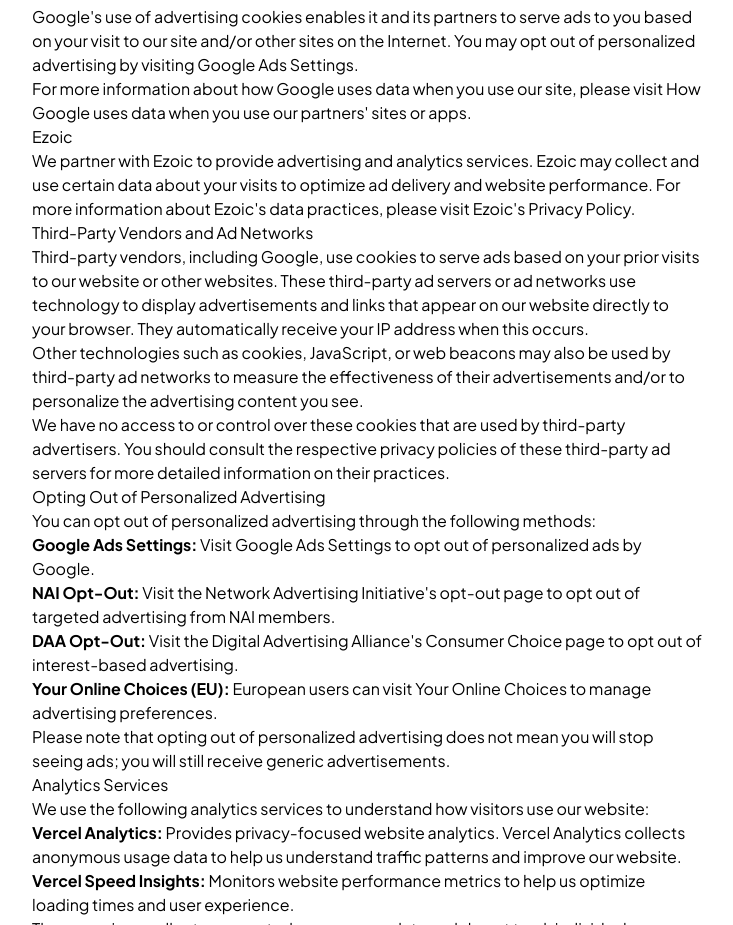
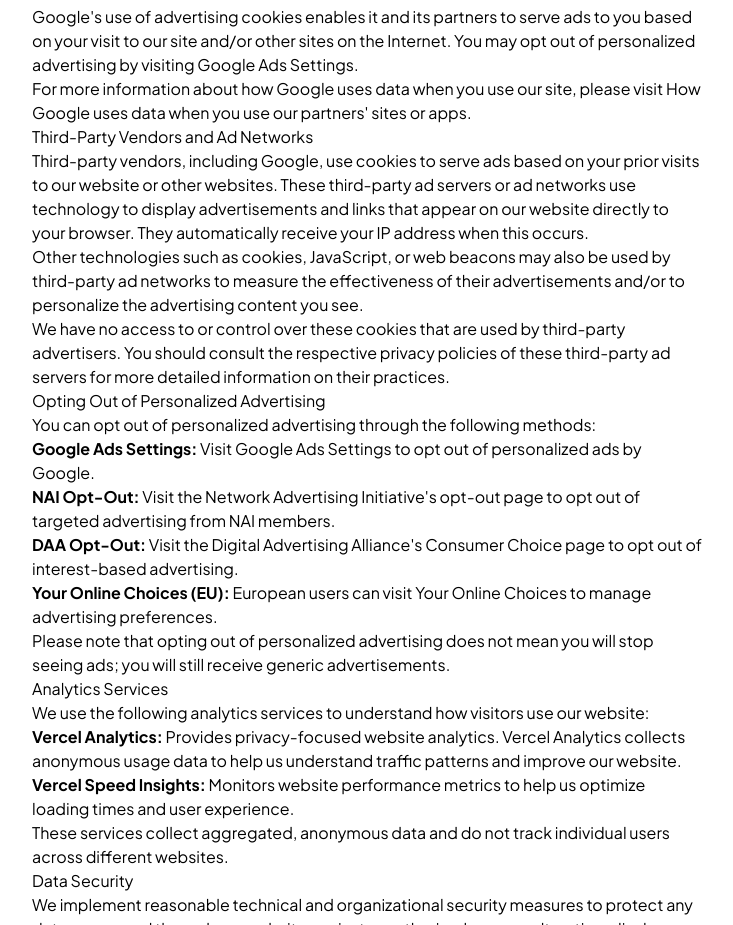
Before and after one commit to shaheertiger/BCPNPCAL, an Astro site: page /privacy-policy in a window 1280 px wide. Shown: the part 1240-2165 px from the top of the page, without its empty margins (273-1006 px from the left). Built offline with nearby package versions, Linux system fonts and the light colour scheme; Astro itself is replaced by a stand-in of ours; some packages are replaced by stand-ins of ours; a web font is replaced by a local one.

Commit message:
Remove Ezoic references from terms and privacy policy

```diff
--- a/src/pages/privacy-policy.astro
+++ b/src/pages/privacy-policy.astro
@@ -72,10 +72,6 @@ const description = "Privacy Policy for BC PNP Calculator. Learn how we collect,
           For more information about how Google uses data when you use our site, please visit <a href="https://policies.google.com/technologies/partner-sites" target="_blank" rel="noopener noreferrer">How Google uses data when you use our partners' sites or apps</a>.
         </p>
 
-        <h3>Ezoic</h3>
-        <p>
-          We partner with Ezoic to provide advertising and analytics services. Ezoic may collect and use certain data about your visits to optimize ad delivery and website performance. For more information about Ezoic's data practices, please visit <a href="https://www.ezoic.com/privacy-policy/" target="_blank" rel="noopener noreferrer">Ezoic's Privacy Policy</a>.
-        </p>
 
         <h3>Third-Party Vendors and Ad Networks</h3>
         <p>
--- a/src/pages/terms.astro
+++ b/src/pages/terms.astro
@@ -50,7 +50,7 @@ const description = "Terms of Service for BC PNP Calculator. Read the terms and
 
         <h2>Advertising and Sponsored Content</h2>
         <p>
-          Our website displays advertisements provided by third-party advertising networks, including Google AdSense and Ezoic. By using our website, you acknowledge and agree to the following:
+          Our website displays advertisements provided by third-party advertising networks, including Google AdSense. By using our website, you acknowledge and agree to the following:
         </p>
         <ul>
           <li><strong>Third-Party Advertisements:</strong> Advertisements displayed on our website are provided by third-party advertising networks. We do not endorse and are not responsible for the content, products, or services advertised.</li>
```
